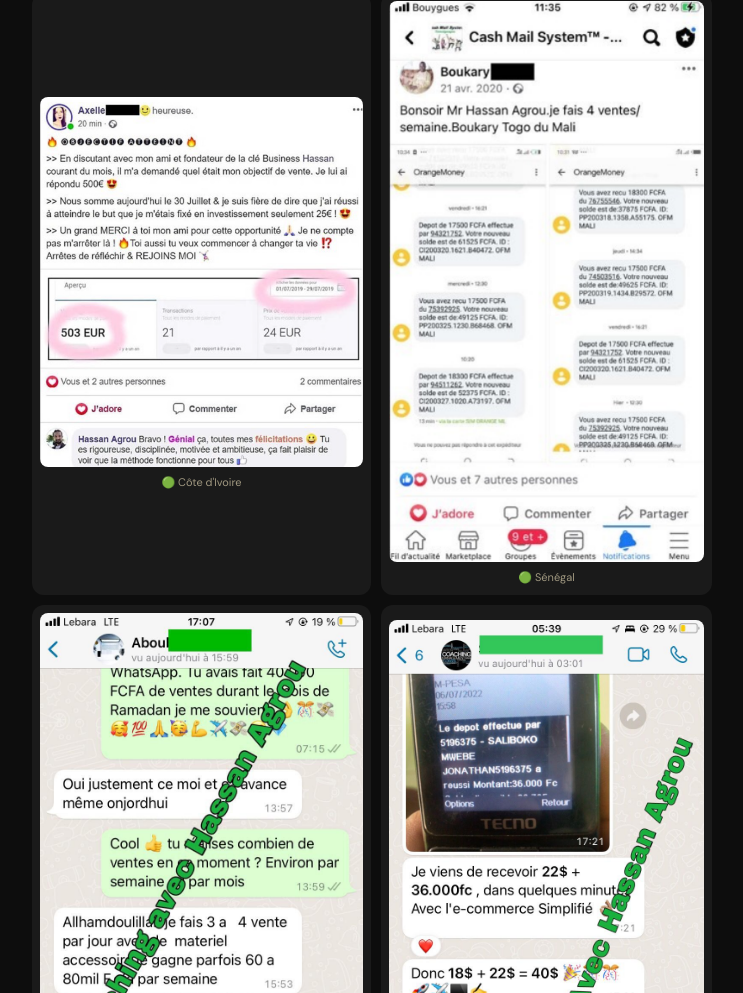
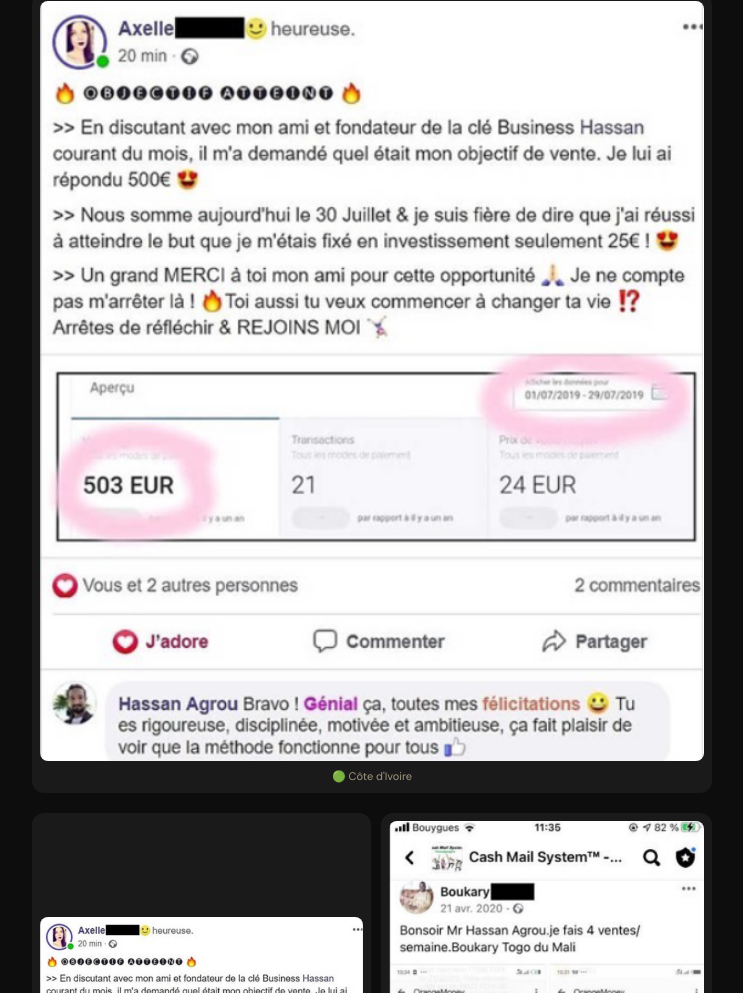
Before and after one commit to hassanagrou/pack-liberte-financiere, a plain HTML site: page index.html in a window 1280 px wide. Shown: the part 6364-7357 px from the top of the page, without its empty margins (268-1011 px from the left). Drawn offline with nearby package versions, Linux system fonts and the light colour scheme; a web font is replaced by a local one.

Commit message:
Update index.html

```diff
--- a/index.html
+++ b/index.html
@@ -747,7 +747,18 @@
     <h2 class="serif" style="color:#fff; margin-bottom:8px;">Ils ont gagné de l'argent. Les voici.</h2>
     <p style="color:#A09880; font-size:15px; margin-bottom:32px;">Des vraies conversations, de vrais virements, de vraies personnes.</p>
 
+
     <table style="width:700px; border-collapse:separate; border-spacing:10px;">
+      <tr>
+         <td style="background:#1A1A1A; border-radius:12px; padding:8px; cursor:pointer;" onclick="ouvrirZoom(this.querySelector('img').src)">
+          <img src="temoignage1.png" style="width:100%; border-radius:8px; display:block;">
+          <p style="font-size:11px; color:#A09880; text-align:center; margin-top:6px;">🟢 Côte d'Ivoire</p>
+        </td>
+
+      </tr>
+
+    </table>
+   <table style="width:700px; border-collapse:separate; border-spacing:10px;">
       <tr>
         <td style="background:#1A1A1A; border-radius:12px; padding:8px; cursor:pointer;" onclick="ouvrirZoom(this.querySelector('img').src)">
           <img src="temoignage1.png" style="width:100%; border-radius:8px; display:block;">
```
